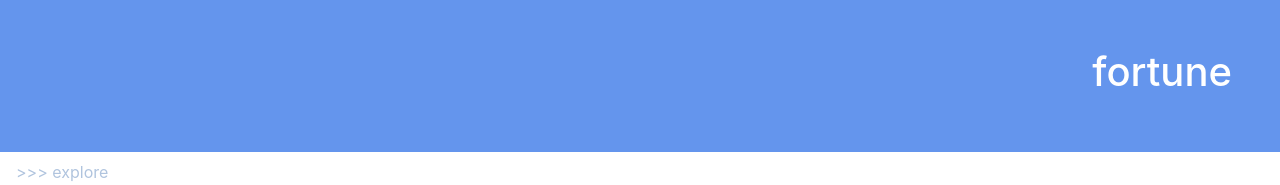
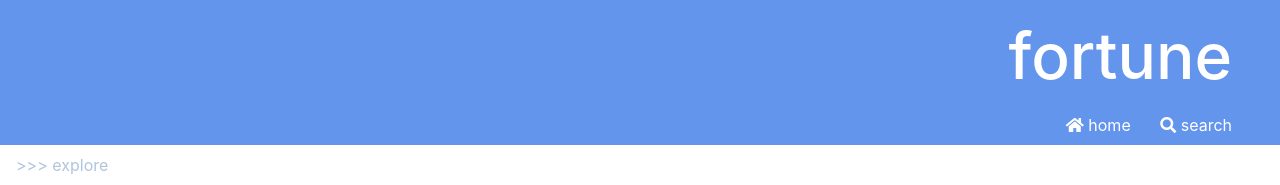
Before and after one commit to lbacik/fortune-front-react, a React (Create React App) app: page / in a window 1280 px wide. Shown: the top 185 px of the page. Built offline with nearby package versions, Linux system fonts and the light colour scheme; no server answers.

Commit message:
Plug in search form

```diff
--- a/public/index.html
+++ b/public/index.html
@@ -26,11 +26,13 @@
   </head>
   <body class="d-flex flex-column min-vh-100">
 
-    <header class="text-right pt-5 pr-5 pb-5">
+    <header class="text-right pt-2 pr-5 pb-0">
       <h1><a href="/">fortune</a></h1>
-<!--      <div class="">-->
-<!--        <a href="/about">about</a>-->
-<!--      </div>-->
+      <div class="mt-2 mb-2">
+        <a href="/"><i class="fas fa-home"></i> home</a>
+        <span class="pl-2 pr-2">&nbsp;</span>
+        <a href="/search"><i class="fas fa-search"></i> search</a>
+      </div>
     </header>
 
     <noscript>
--- a/src/App.js
+++ b/src/App.js
@@ -6,16 +6,21 @@ import ExplorerToggle from './components/ExplorerToggle/ExplorerToggle'
 import Layout from './components/Layout/Layout'
 import SetupState from './components/SetupState'
 import { connect } from 'react-redux'
-import { Route } from 'react-router-dom';
+import {Route, Switch} from 'react-router-dom';
+import Search from "./components/Search/Search";
 
 class App extends Component {
 
     render() {
         return (
+            <Switch>
+                <Route path='/search/:query?'>
+                    <Search />
+                </Route>
                 <Route path='/:dbFile?/:dbFileIndex?'>
                     <SetupState />
                     <Layout>
-                    <div className="d-flex flex-row">
+                        <div className="d-flex flex-row mb-4">
                             <div className="col-3 m-2 p-0 pb-2">
                                 <ExplorerToggle />
                                 {this.props.explorerShow === true && <Explorer /> }
@@ -26,6 +31,7 @@ class App extends Component {
                         </div>
                     </Layout>
                 </Route>
+            </Switch>
         );
     }
 }
--- a/src/index.css
+++ b/src/index.css
@@ -7,6 +7,12 @@ body {
 header {
   background-color: cornflowerblue;
   color: aliceblue;
+}
+
+header h1 {
+  margin: 0;
+  font-size: 4em;
+  padding: 10px 0 10px 10px;
 }
 
 header a {
```
Lines whose indentation alone changed are shown as unchanged.
